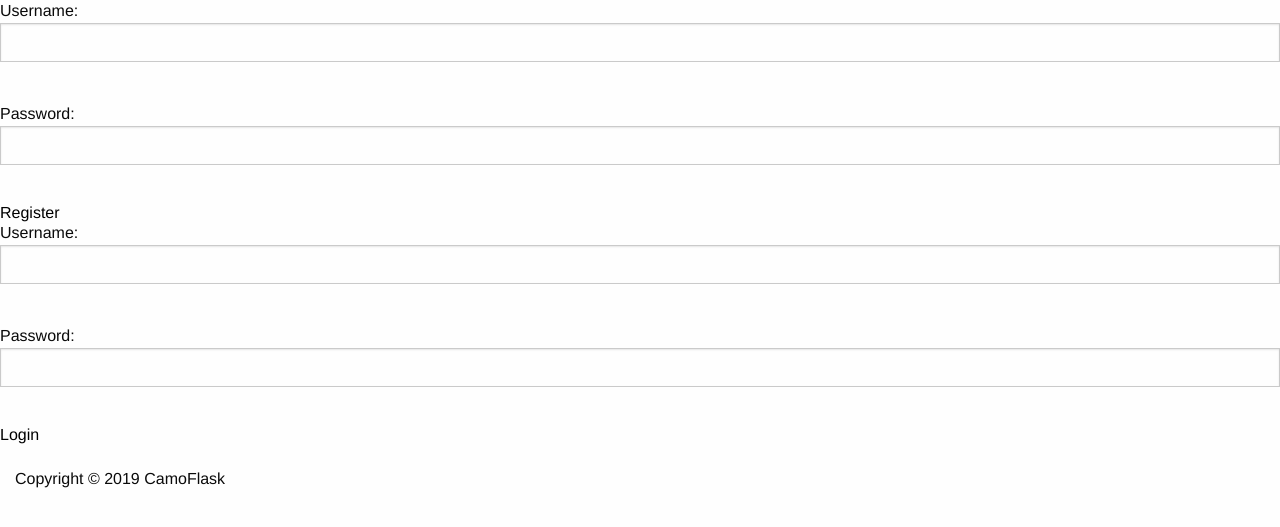
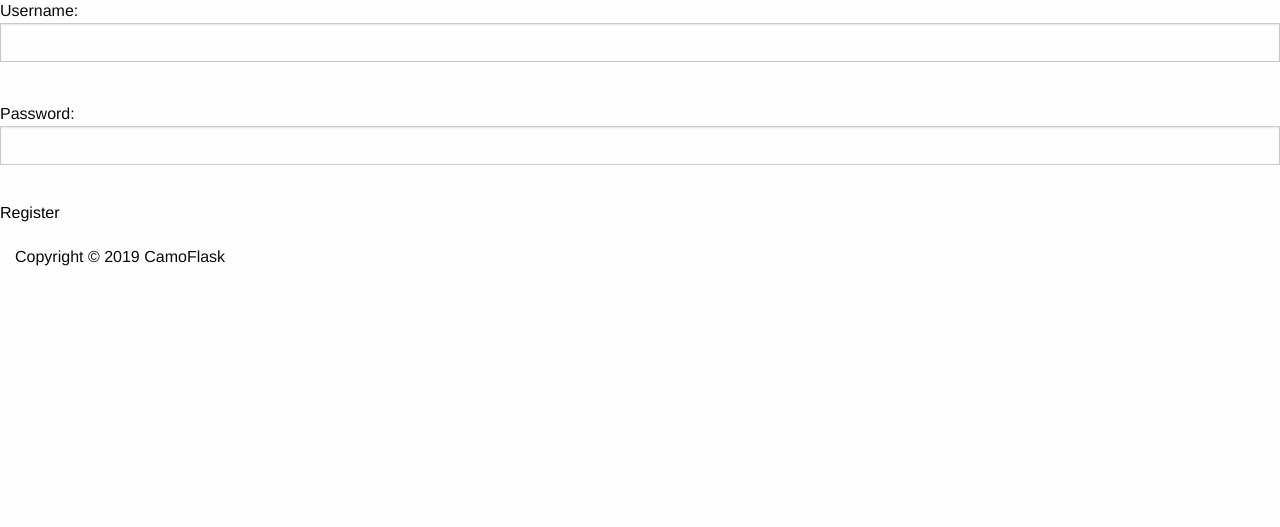
Before and after one commit to KendrickLiang/Softdev_Project02, a Flask app: page / in a window 1280 px wide. Shown: the part 223-750 px from the top of the page. Run offline with Flask 2, Linux system fonts and the light colour scheme; some libraries are stand-ins or nearby versions.

Commit message:
modified templates

```diff
--- a/templates/login.html
+++ b/templates/login.html
@@ -14,10 +14,4 @@
 	  <button type="submit"> Register </button>
   </form>
 
-<form action="/auth" method="POST">
-    Username: <input type="text" name="username"><br>
-    Password: <input type="password" name="password"><br>
-    <button type="submit"> Login </button>
-</form>
-
 {% endblock %}
```
Also changed, not shown: templates/home.html (+12 -0 lines).
